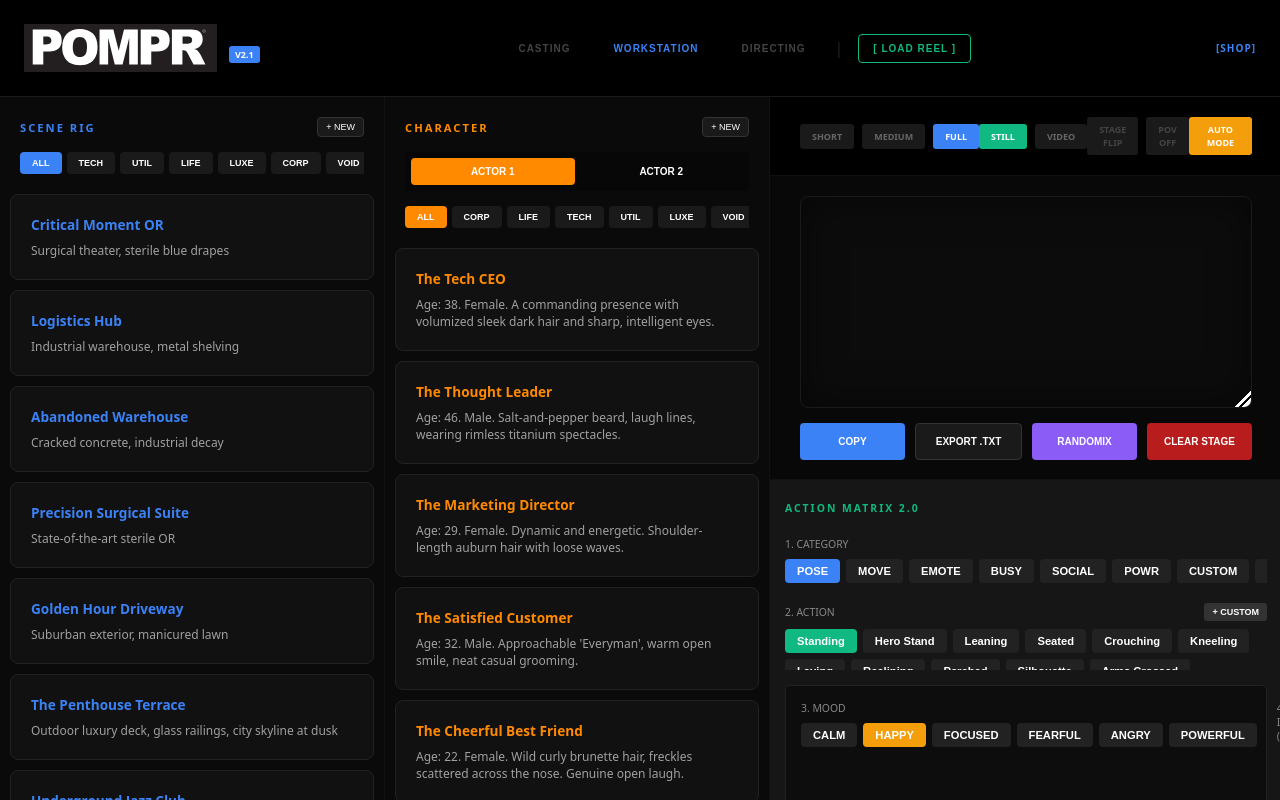
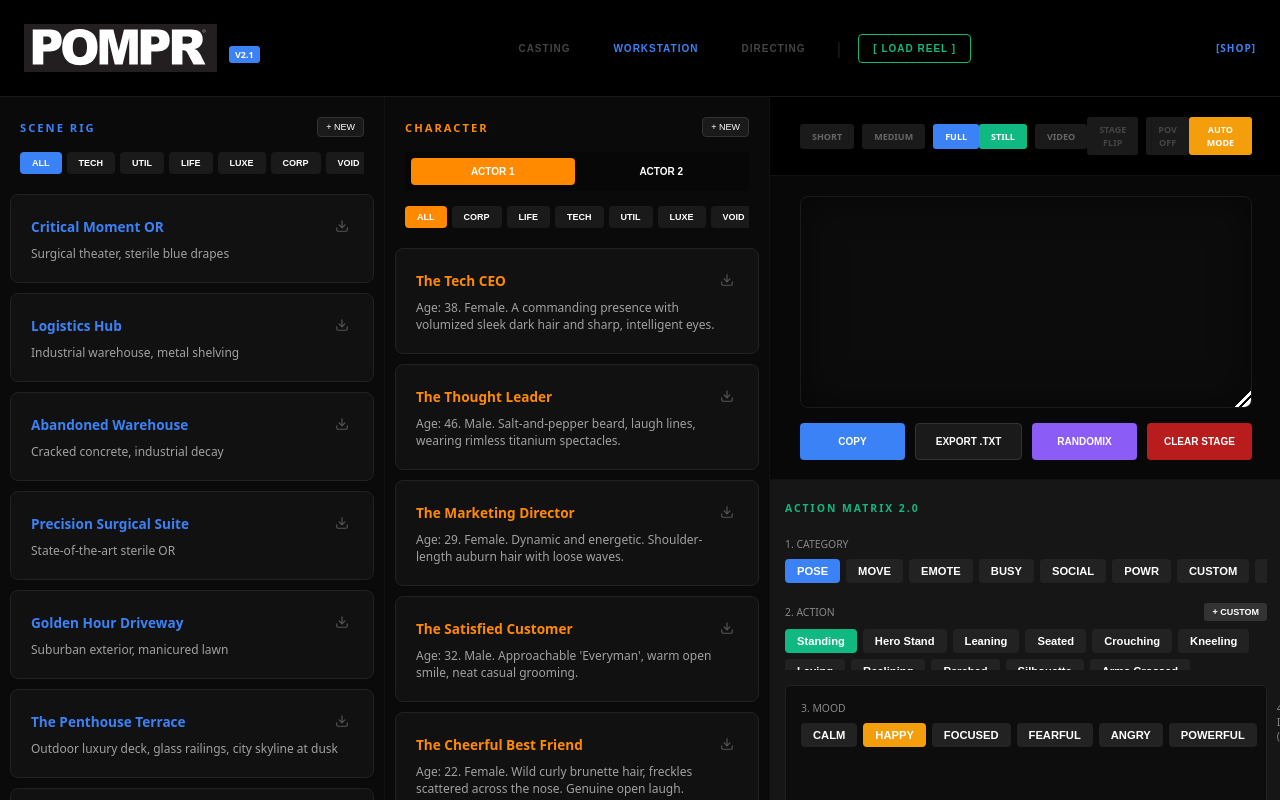
Before and after one commit to 2wv4f64wt7-creator/pompr-pro-manual., a React (Vite) app: page / in a window 1280 px wide. Built offline with nearby package versions, Linux system fonts and the light colour scheme.

Commit message:
Add files via upload

```diff
--- a/src/components/ReelColumn.jsx
+++ b/src/components/ReelColumn.jsx
@@ -1,5 +1,5 @@
 // -------------------------------------------------------------------
-// FILE: ReelColumn.jsx | VERSION: 4.13 (STABLE REEL VIEW)
+// FILE: ReelColumn.jsx | VERSION: 4.14 (JSON EXPORT ADDED)
 // -------------------------------------------------------------------
 import React, { useState } from 'react';
 
@@ -12,14 +12,27 @@ export default function ReelColumn({ title, items, activeIds, colorTheme, onSele
   const categories = ['ALL', ...new Set(items.map(i => i.category).filter(Boolean))];
   const filteredItems = activeCategory === 'ALL' ? items : items.filter(i => i.category === activeCategory);
 
+  const handleDownload = (e, item) => {
+    e.stopPropagation();
+    const dataStr = "data:text/json;charset=utf-8," + encodeURIComponent(JSON.stringify(item, null, 2));
+    const downloadAnchorNode = document.createElement('a');
+    downloadAnchorNode.setAttribute("href", dataStr);
+    downloadAnchorNode.setAttribute("download", `${item.name.replace(/\s+/g, '_')}_pompr.json`);
+    document.body.appendChild(downloadAnchorNode);
+    downloadAnchorNode.click();
+    downloadAnchorNode.remove();
+  };
+
   return (
     <div style={{ display: 'flex', flexDirection: 'column', height: '100%', background: '#0a0a0a' }}>
       <div style={{ padding: '20px 20px 10px 20px' }}>
         <div style={{ display: 'flex', justifyContent: 'space-between', alignItems: 'center', marginBottom: '15px' }}>
-            <h3 style={{ color: themeColor, fontSize: '0.7rem', fontWeight: '900', letterSpacing: '2px', margin: 0 }}>{title}</h3>
-            <button onClick={onAddNew} style={{ background: '#1a1a1a', border: '1px solid #333', color: '#fff', fontSize: '9px', padding: '4px 8px', borderRadius: '4px', cursor: 'pointer' }}>+ NEW</button>
+          <h3 style={{ color: themeColor, fontSize: '0.7rem', fontWeight: '900', letterSpacing: '2px', margin: 0 }}>{title}</h3>
+          <button onClick={onAddNew} style={{ background: '#1a1a1a', border: '1px solid #333', color: '#fff', fontSize: '9px', padding: '4px 8px', borderRadius: '4px', cursor: 'pointer' }}>+ NEW</button>
         </div>
+
         {headerSlot}
+
         <div style={{ display: 'flex', gap: '5px', overflowX: 'auto', paddingBottom: '10px' }}>
           {categories.map(cat => {
             const isExp = !coreCategories.includes((cat || "").toUpperCase().trim());
@@ -32,7 +45,9 @@ export default function ReelColumn({ title, items, activeIds, colorTheme, onSele
                   background: activeCategory === cat ? (isExp ? '#7c3aed' : themeColor) : '#1a1a1a',
                   color: '#fff', whiteSpace: 'nowrap', border: 'none'
                 }}
-              >{cat}</button>
+              >
+                {cat}
+              </button>
             );
           })}
         </div>
@@ -45,7 +60,10 @@ export default function ReelColumn({ title, items, activeIds, colorTheme, onSele
           const details = item.details || item.desc || "";
 
           return (
-            <div key={item.id} onClick={() => onSelect(item)} title={details}
+            <div
+              key={item.id}
+              onClick={() => onSelect(item)}
+              title={details}
               style={{
                 padding: '20px', marginBottom: '10px', cursor: 'pointer', borderRadius: '8px',
                 background: isActive ? `${themeColor}11` : '#111',
@@ -56,8 +74,29 @@ export default function ReelColumn({ title, items, activeIds, colorTheme, onSele
               <div style={{ display: 'flex', justifyContent: 'space-between', alignItems: 'center' }}>
                 <div style={{ display: 'flex', alignItems: 'center', gap: '8px' }}>
                     <span style={{ color: isActive ? '#fff' : themeColor, fontSize: '0.85rem', fontWeight: 'bold' }}>{item.name}</span>
-                    {isExp && ( <span style={{ background: '#7c3aed', color: '#fff', fontSize: '7px', padding: '2px 4px', borderRadius: '2px', fontWeight: '900' }}>EXP</span> )}
+                    {isExp && (
+                      <span style={{ background: '#7c3aed', color: '#fff', fontSize: '7px', padding: '2px 4px', borderRadius: '2px', fontWeight: '900' }}>EXP</span>
+                    )}
                 </div>
+
+                {/* JSON Export Button */}
+                <button
+                  onClick={(e) => handleDownload(e, item)}
+                  title="Download as JSON"
+                  style={{
+                    background: 'transparent', border: 'none', color: isActive ? themeColor : '#555',
+                    cursor: 'pointer', padding: '4px', display: 'flex', alignItems: 'center', justifyContent: 'center',
+                    transition: 'color 0.2s'
+                  }}
+                  onMouseOver={(e) => e.currentTarget.style.color = '#fff'}
+                  onMouseOut={(e) => e.currentTarget.style.color = isActive ? themeColor : '#555'}
+                >
+                  <svg width="14" height="14" viewBox="0 0 24 24" fill="none" stroke="currentColor" strokeWidth="2" strokeLinecap="round" strokeLinejoin="round">
+                    <path d="M21 15v4a2 2 0 0 1-2 2H5a2 2 0 0 1-2-2v-4"></path>
+                    <polyline points="7 10 12 15 17 10"></polyline>
+                    <line x1="12" y1="15" x2="12" y2="3"></line>
+                  </svg>
+                </button>
               </div>
               <p style={{ margin: '8px 0 0 0', fontSize: '0.75rem', color: '#fff', opacity: 0.6, display: '-webkit-box', WebkitLineClamp: 2, WebkitBoxOrient: 'vertical', overflow: 'hidden' }}>{details}</p>
             </div>
--- a/src/components/ScriptConsole.jsx
+++ b/src/components/ScriptConsole.jsx
@@ -1,5 +1,5 @@
 // -------------------------------------------------------------------
-// FILE: ScriptConsole.jsx | VERSION: 10.38 (SELECTION DEAD-ZONE FIX)
+// FILE: ScriptConsole.jsx | VERSION: 10.37 (UI LABEL UPDATE)
 // -------------------------------------------------------------------
 import React, { useState, useRef } from 'react';
 import ActionMatrixV2 from './ActionMatrixV2';
@@ -124,17 +124,16 @@ export default function ScriptConsole({
         <div style={{
           background: '#0c0c0c', border: '1px solid #1a1a1a', borderRadius: '8px', padding: '25px',
           height: `${consoleHeight}px`, flexShrink: 0, position: 'relative', boxShadow: 'inset 0 0 40px rgba(0,0,0,0.5)',
-          overflow: 'hidden', display: 'flex', flexDirection: 'column',
-          userSelect: 'none' // FIX: Prevents selection in the "dead zone" padding/empty space
+          overflow: 'hidden', display: 'flex', flexDirection: 'column'
         }}>
           {isManual ? (
             <textarea
               value={manualText}
               onChange={(e) => setManualText(e.target.value)}
-              style={{ width: '100%', flex: 1, background: 'transparent', border: 'none', color: '#fff', outline: 'none', fontSize: '16px', fontFamily: 'monospace', resize: 'none', userSelect: 'text' }}
+              style={{ width: '100%', flex: 1, background: 'transparent', border: 'none', color: '#fff', outline: 'none', fontSize: '16px', fontFamily: 'monospace', resize: 'none' }}
             />
           ) : (
-            <div style={{ fontSize: '15px', lineHeight: '1.5', color: '#d4d4d4', fontFamily: 'monospace', overflowY: 'auto', userSelect: 'text' }}>
+            <div style={{ fontSize: '15px', lineHeight: '1.5', color: '#d4d4d4', fontFamily: 'monospace', overflowY: 'auto' }}>
               <span style={{ color: '#f59e0b' }}>{dynamicPrompt.subject}</span><span style={{ color: '#f59e0b' }}>{dynamicPrompt.ensemble}</span><span style={{ color: '#10b981' }}>{dynamicPrompt.action}</span><span style={{ color: '#3b82f6' }}>{dynamicPrompt.scene}</span><span style={{ color: '#666' }}>{dynamicPrompt.cine}</span><span style={{ color: '#8b5cf6' }}>{dynamicPrompt.style}</span>
             </div>
           )}
@@ -162,6 +161,7 @@ export default function ScriptConsole({
             </select>
           </div>
           <div style={{ flex: 1 }}>
+            {/* UPDATED LABEL: Appended OPTIONAL in green color */}
             <label style={{ fontSize: '9px', color: '#3b82f6', fontWeight: '900', display: 'block', marginBottom: '6px', letterSpacing: '1px' }}>
               SREF / TECH PARAMS <span style={{ color: '#10b981' }}>OPTIONAL</span>
             </label>
```
Also changed, not shown: src/App.jsx (+47 -28 lines).
